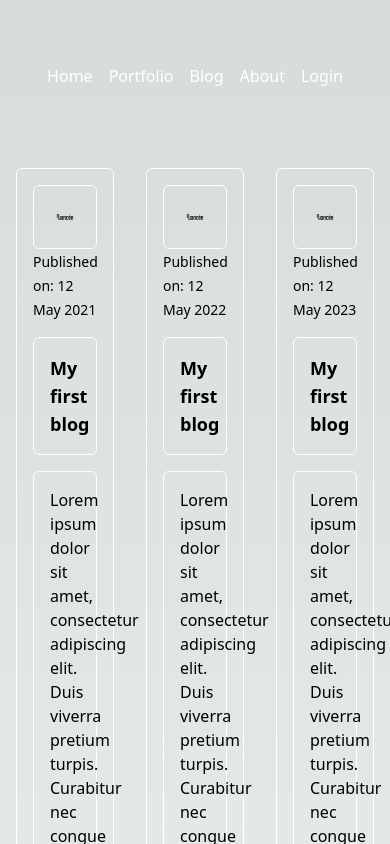
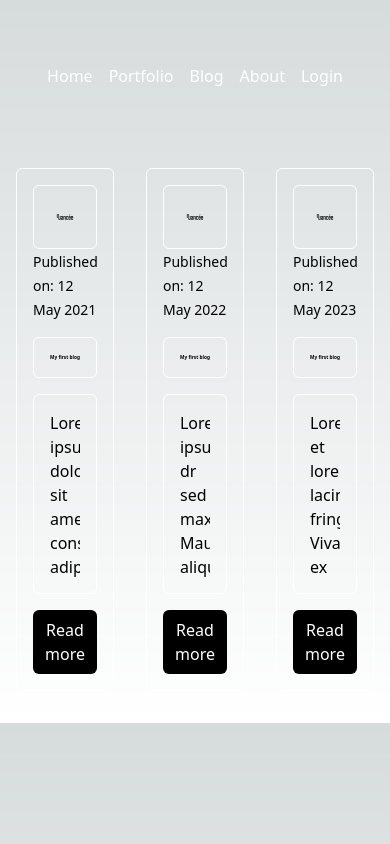
Before and after one commit to NuanceDevs/Frontend, a Next.js app: page /blog in a window 390 px wide. Shown: the top 844 px of the page. Built offline with nearby package versions, Linux system fonts and the light colour scheme.

Commit message:
added responsiveness

```diff
--- a/src/app/blog/page.tsx
+++ b/src/app/blog/page.tsx
@@ -26,13 +26,13 @@ const BlogPage: React.FC = () => {
         id={2}
         publishedOn="12 May 2022"
         imagePath="/nuanceelogo.svg"
-        text="Lorem ipsum dolor sit amet, consectetur adipiscing elit. Duis viverra pretium turpis. Curabitur nec congue libero. Nunc bibendum in orci sed maximus. Mauris aliquet vitae diam et luctus. Quisque augue turpis, aliquam nec mattis et, tempus ut urna. Vivamus sed orci eget lorem lacinia fringilla. Vivamus ex nulla, viverra et magna ac, rhoncus venenatis lacus. Donec eros risus, fermentum non molestie eget, vulputate at justo. Ut et dui bibendum, "
+        text="Lorem ipsum dr sed maximus. Mauris aliquet vitae diam et luctus. Quisque augue turpis, aliquam nec mattis et, tempus ut urna. Vivamus sed orci eget lorem lacinia fringilla. Vivamus ex nulla, viverra et magna ac, rhoncus venenatis lacus. Donec eros risus, fermentum non molestie eget, vulputate at justo. Ut et dui bibendum, "
       />
       <Card
         id={3}
         publishedOn="12 May 2023"
         imagePath="/nuanceelogo.svg"
-        text="Lorem ipsum dolor sit amet, consectetur adipiscing elit. Duis viverra pretium turpis. Curabitur nec congue libero. Nunc bibendum in orci sed maximus. Mauris aliquet vitae diam et luctus. Quisque augue turpis, aliquam nec mattis et, tempus ut urna. Vivamus sed orci eget lorem lacinia fringilla. Vivamus ex nulla, viverra et magna ac, rhoncus venenatis lacus. Donec eros risus, fermentum non molestie eget, vulputate at justo. Ut et dui bibendum, "
+        text="Lorem et lorem lacinia fringilla. Vivamus ex nulla, viverra et magna ac, rhoncus venenatis lacus. Donec eros risus, fermentum non molestie eget, vulputate at justo. Ut et dui bibendum, "
       />
     </CardContainer>
   );
--- a/src/app/components/blog/Summary.tsx
+++ b/src/app/components/blog/Summary.tsx
@@ -12,10 +12,11 @@ export const Summary = ({ children }: SummaryProps) => {
         display: "flex",
         flexDirection: "column",
         justifyContent: "space-between",
-        height: "100%",
+        height: "200px", // Set a fixed height here, adjust it as needed
+        overflow: "hidden", // Hide overflow content
       }}
     >
-      <div>{children}</div>
+      <div style={{ flex: 1, overflowY: "auto" }}>{children}</div>
     </div>
   );
 };
--- a/src/app/components/blog/Title.tsx
+++ b/src/app/components/blog/Title.tsx
@@ -1,13 +1,53 @@
-import React from "react";
+import React, { useEffect, useRef, useState } from "react";
 
 interface TitleProps {
   children: React.ReactNode;
 }
 
 export const Title = ({ children }: TitleProps) => {
+  const titleRef = useRef<HTMLHeadingElement | null>(null);
+  const [fontSize, setFontSize] = useState<string>("1.5rem"); // Set an initial font size
+
+  useEffect(() => {
+    const titleElement = titleRef.current;
+    if (titleElement) {
+      const containerWidth = titleElement.offsetWidth;
+      const textWidth = titleElement.scrollWidth;
+
+      // Adjust font size based on the container and text width
+      const newFontSize =
+        (containerWidth / textWidth) *
+        parseFloat(getComputedStyle(titleElement).fontSize);
+
+      // Set a maximum font size to prevent excessive resizing
+      const maxFontSize = parseFloat(getComputedStyle(titleElement).fontSize);
+
+      // Update the font size with a maximum limit
+      setFontSize(`${Math.min(newFontSize, maxFontSize)}px`);
+    }
+  }, [children]);
+
   return (
-    <div className="p-4 border border-white rounded-md">
-      <h1 className="font-bold text-lg">{children}</h1>
+    <div
+      className="p-4 border border-white rounded-md"
+      style={{
+        display: "flex",
+        justifyContent: "center",
+        alignItems: "center",
+        whiteSpace: "nowrap",
+        overflow: "hidden",
+      }}
+    >
+      <h1
+        className="font-bold"
+        style={{
+          fontSize: fontSize, // Set the calculated font size
+          width: "100%",
+        }}
+        ref={titleRef}
+      >
+        {children}
+      </h1>
     </div>
   );
 };
```
